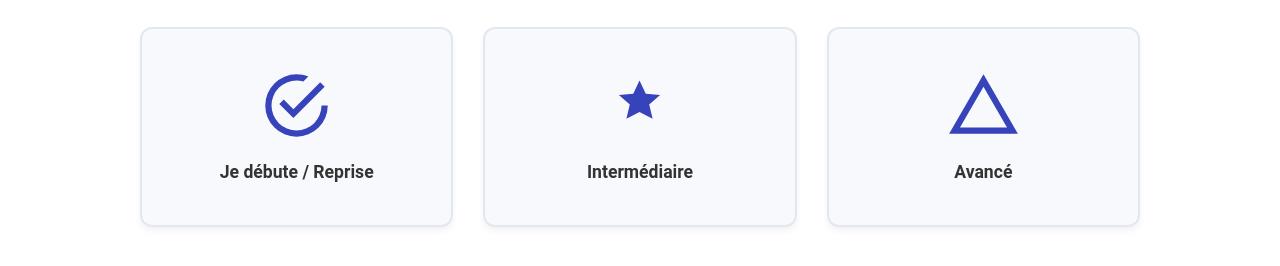
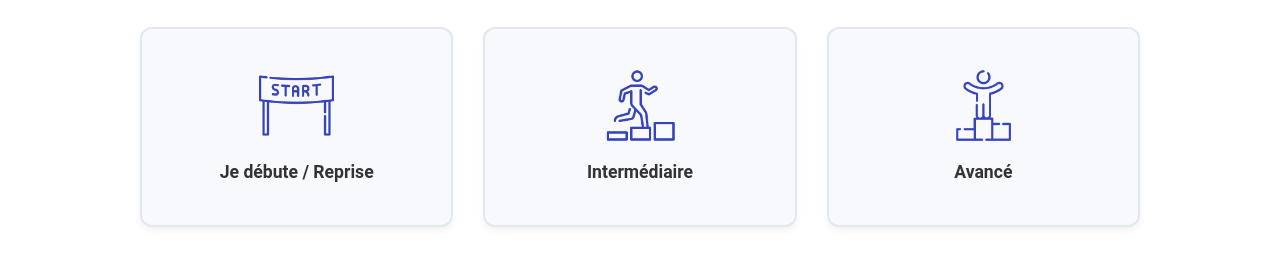
Before and after one commit to telemoca/nuit_info_2025_decathlon, a plain HTML site: page index.html in a window 1280 px wide. Shown: the part 288-554 px from the top of the page. Drawn offline with Linux system fonts and the light colour scheme.

Commit message:
Changement premières images

```diff
--- a/index.html
+++ b/index.html
@@ -36,10 +36,7 @@
                         <input type="radio" name="experience" value="Debutant" class="option-input"
                             onclick="nextStep()" />
                         <div class="option-tile">
-                            <svg class="tile-icon" viewBox="0 0 24 24">
-                                <path
-                                    d="M20,12A8,8 0 0,1 12,20A8,8 0 0,1 4,12A8,8 0 0,1 12,4C12.76,4 13.5,4.11 14.2, 4.31L15.77,2.74C14.61,2.26 13.34,2 12,2A10,10 0 0,0 2,12A10,10 0 0,0 12,22A10,10 0 0,0 22,12M7.91,10.08L6.5,11.5L11,16L21,6L19.59,4.58L11,13.17L7.91,10.08Z" />
-                            </svg>
+                           <img class="tile-icon" src="src/icon/debut_V.png" alt="Je débute / Reprise" />
                             <span class="tile-label">Je débute / Reprise</span>
                         </div>
                     </label>
@@ -47,10 +44,7 @@
                         <input type="radio" name="experience" value="Intermediaire" class="option-input"
                             onclick="nextStep()" />
                         <div class="option-tile">
-                            <svg class="tile-icon" viewBox="0 0 24 24">
-                                <path
-                                    d="M16.2,16.2L12,14.1L7.8,16.2L8.9,11.7L5.4,8.6L10,8.2L12,4L14,8.2L18.6,8.6L15.1,11.7L16.2,16.2Z" />
-                            </svg>
+                           <img class="tile-icon" src="src/icon/carriere_V.png" alt="Intermédiaire" />
                             <span class="tile-label">Intermédiaire</span>
                         </div>
                     </label>
@@ -58,9 +52,7 @@
                         <input type="radio" name="experience" value="Avancé" class="option-input"
                             onclick="nextStep()" />
                         <div class="option-tile">
-                            <svg class="tile-icon" viewBox="0 0 24 24">
-                                <path d="M12,2L1,21H23M12,6L19.53,19H4.47" />
-                            </svg>
+                            <img class="tile-icon" src="src/icon/personnes_V.png" alt="Avancé" />
                             <span class="tile-label">Avancé</span>
                         </div>
                     </label>
```
